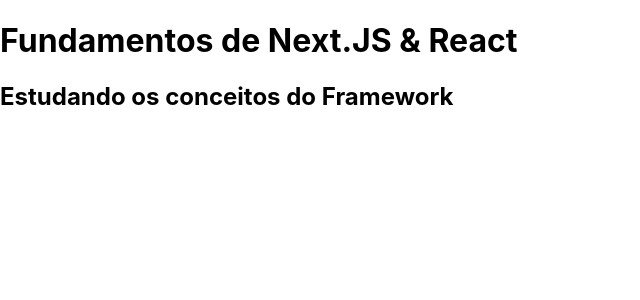
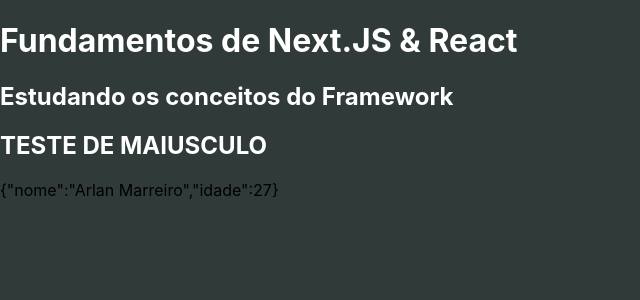
Before and after one commit to arlansonic/NextJS, a Next.js app in the folder fundamentos/: page / in a window 1280 px wide. Shown: the top 300 px of the page, without its empty margins (0-640 px from the left). Built offline with nearby package versions, Linux system fonts and the light colour scheme.

Commit message:
Integração JSX com JavaScript

```diff
--- a/fundamentos/src/pages/index.jsx
+++ b/fundamentos/src/pages/index.jsx
@@ -1,9 +1,24 @@
-export default function Home(){
+export default function Home() {
     // return '<h1>Home</h1>'
+    // const a = 1
+    // const b = 2
+    // console.log(a * b)
+
+    // const obj = {nome:'Arlan Marreiro', idade: 27}
+
+    const titulo = <h1>Fundamentos de Next.JS & React</h1>
+
+    function subtitulo() {
+        return <h2>Estudando os conceitos do Framework</h2>
+    }
     return (
         <div>
-            <h1>Fundamentos de Next.JS & React</h1>
-            <h2>Estudando os conceitos do Framework</h2>
+            {titulo}
+            {subtitulo()}
+            <h2>{" Teste de Maiusculo".toUpperCase()}</h2>
+            <p>
+                {JSON.stringify({nome:'Arlan Marreiro', idade: 27})}
+            </p>
         </div>
     )
 }
--- a/fundamentos/src/styles/globals.css
+++ b/fundamentos/src/styles/globals.css
@@ -1,16 +1,21 @@
 html,
 body {
-  padding: 0;
-  margin: 0;
-  font-family: -apple-system, BlinkMacSystemFont, Segoe UI, Roboto, Oxygen,
-    Ubuntu, Cantarell, Fira Sans, Droid Sans, Helvetica Neue, sans-serif;
+    padding: 0;
+    margin: 0;
+    font-family: -apple-system, BlinkMacSystemFont, Segoe UI, Roboto, Oxygen, Ubuntu, Cantarell, Fira Sans, Droid Sans, Helvetica Neue, sans-serif;
+    background-color: #2F3A39;
 }
 
 a {
-  color: inherit;
-  text-decoration: none;
+    color: inherit;
+    text-decoration: none;
 }
 
 * {
-  box-sizing: border-box;
+    box-sizing: border-box;
 }
+
+h1,
+h2 {
+    color: white;
+}
```
